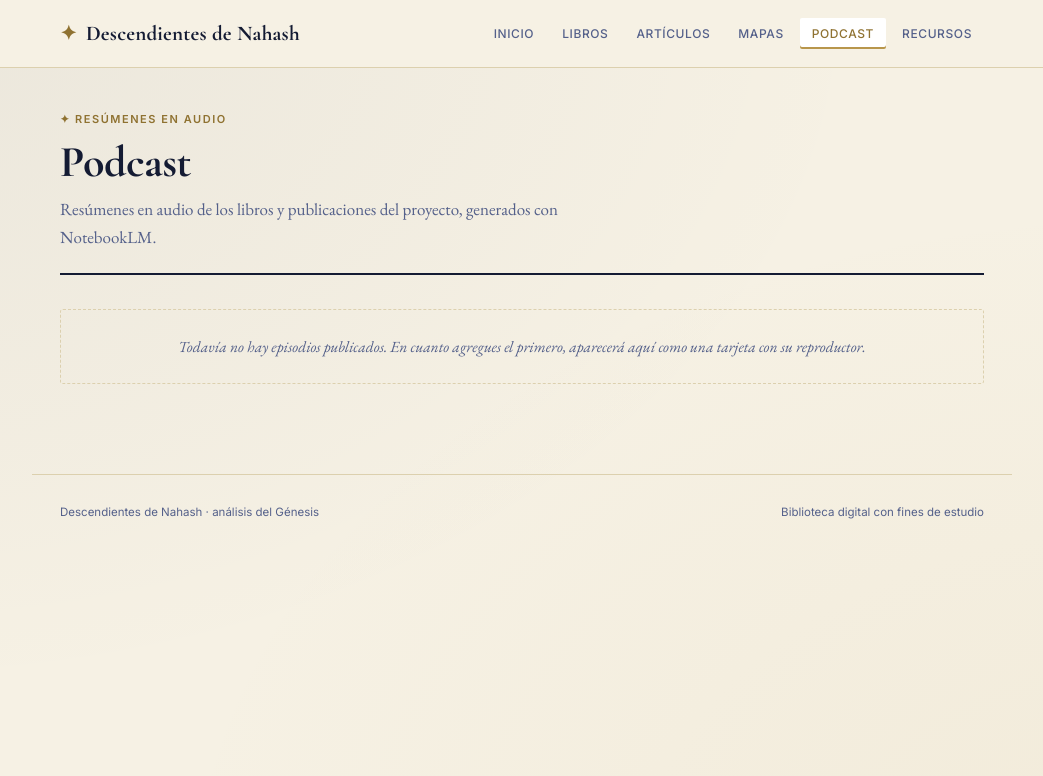
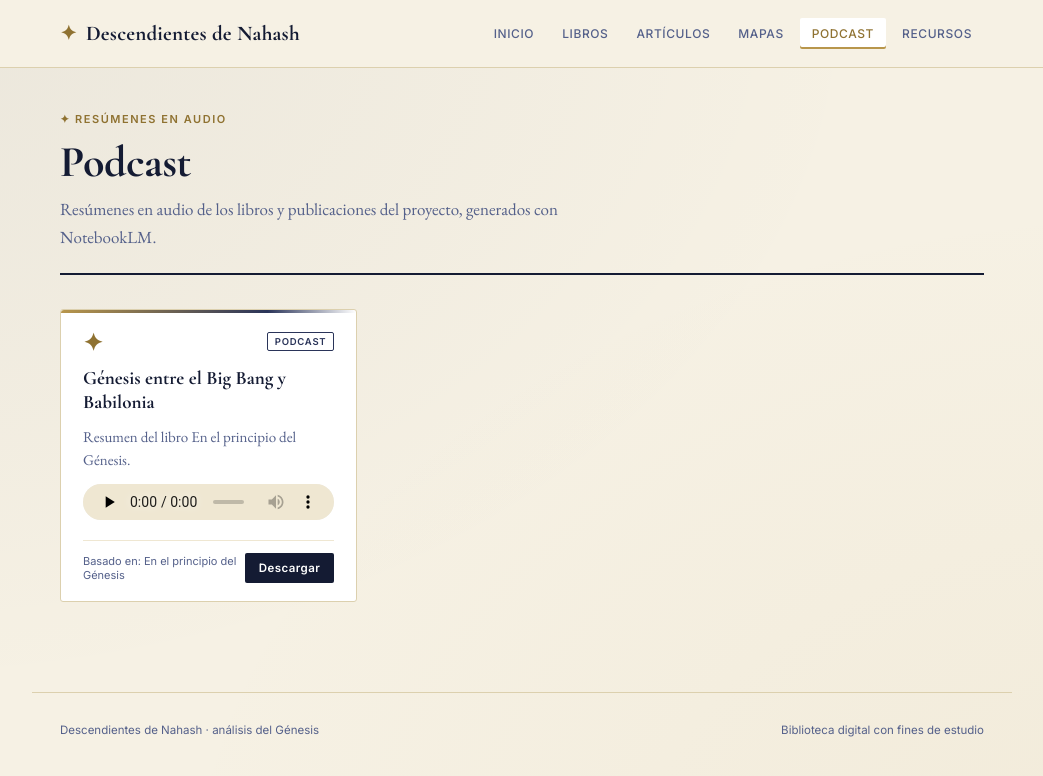
Before and after one commit to Dskartes/DescendientesdeNahash, a Jekyll site: the page built from podcast.md, in a window 1280 px wide. Shown: the top 776 px of the page, without its empty margins (118-1161 px from the left). Built offline with Jekyll 4.4.1, drawn with Linux system fonts in a browser that asks for light colours.

Commit message:
Add first podcast episode details to podcast.md

```diff
--- a/podcast.md
+++ b/podcast.md
@@ -4,9 +4,34 @@ eyebrow: "✦ Resúmenes en audio"
 subtitle: "Resúmenes en audio de los libros y publicaciones del proyecto, generados con NotebookLM."
 ---
 
-<div class="empty-note">
-  Todavía no hay episodios publicados. En cuanto agregues el primero, aparecerá aquí como una tarjeta con su reproductor.
+<div class="card-grid">
+
+  <div class="card">
+    <div class="card-top">
+      <div class="card-mark">✦</div>
+      <div class="card-tag">Podcast</div>
+    </div>
+    <h3 class="card-title">Génesis entre el Big Bang y Babilonia</h3>
+    <p class="card-desc">Resumen del libro En el principio del Génesis.</p>
+    <audio class="card-audio" controls preload="none">
+      <source src="{{ '/podcast/Génesis_entre_el_Big_Bang_y_Babilonia.mp3' | relative_url }}" type="audio/mpeg">
+      Tu navegador no soporta audio HTML5.
+    </audio>
+    <div class="card-meta">
+      <span class="card-info">Basado en: En el principio del Génesis</span>
+      <a class="card-btn" href="{{ '/podcast/Génesis_entre_el_Big_Bang_y_Babilonia.mp3' | relative_url }}" download>Descargar</a>
+    </div>
+  </div>
+
 </div>
+
+<!--
+  Para el siguiente episodio, copia el bloque <div class="card"> de arriba (entre
+  <div class="card-grid"> y </div>), pégalo justo antes del </div> de cierre del grid,
+  y cámbiale: título, descripción, "Basado en", y el nombre del archivo .mp3
+  (en las DOS líneas que lo mencionan) por el del nuevo episodio.
+  Sube el audio a la carpeta podcast/, ej. podcast/nombre-del-episodio.mp3
+-->
 
 <!--
   Cuando tengas el primer episodio, copia este bloque dentro de un <div class="card-grid"> y complétalo:
```
